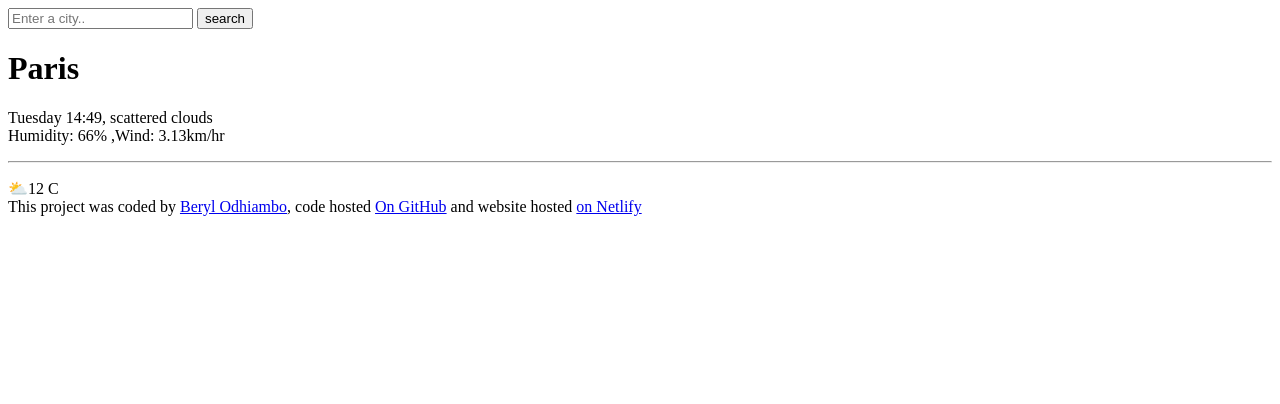
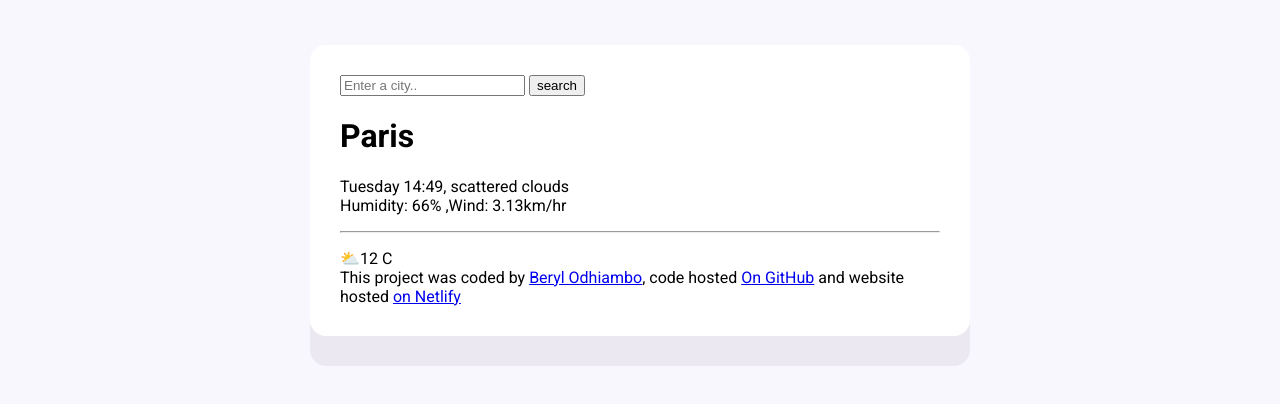
Before and after one commit to Beryl-Akinyi/weather--forecasting-, a plain HTML site: page index.html in a window 1280 px wide. Drawn offline with Linux system fonts and the light colour scheme.

Commit message:
Styled the  main container and added fonts

```diff
--- a/index.html
+++ b/index.html
@@ -3,9 +3,14 @@
   <head>
     <meta charset="UTF-8" />
     <meta name="viewport" content="width=device-width, initial-scale=1.0" />
+    <link rel="stylesheet" href="src/index.css"/>
+    <link rel="preconnect" href="https://fonts.googleapis.com">
+<link rel="preconnect" href="https://fonts.gstatic.com" crossorigin>
+<link href="https://fonts.googleapis.com/css2?family=Roboto:ital,wght@0,100;0,300;0,400;0,500;0,700;0,900;1,100;1,300;1,400;1,500;1,700;1,900&display=swap" rel="stylesheet">
     <title>Document</title>
   </head>
   <body>
+    <div class="weather-app">
     <header>
       <form>
         <input type="search" placeholder="Enter a city.." required/>
@@ -41,5 +46,6 @@
         >on Netlify</a
       >
     </footer>
+    </div>
   </body>
 </html>
--- /dev/null
+++ b/src/index.css
@@ -0,0 +1,12 @@
+body {
+  background-color: #f9f7fe;
+  font-family: "Roboto", sans-serif;
+}
+.weather-app {
+  background: #ffffff;
+  max-width: 600px;
+  margin: 45px auto;
+  box-shadow: 0 30px rgba(65, 50, 100, 0.08);
+  border-radius: 16px;
+  padding: 30px;
+}
```
